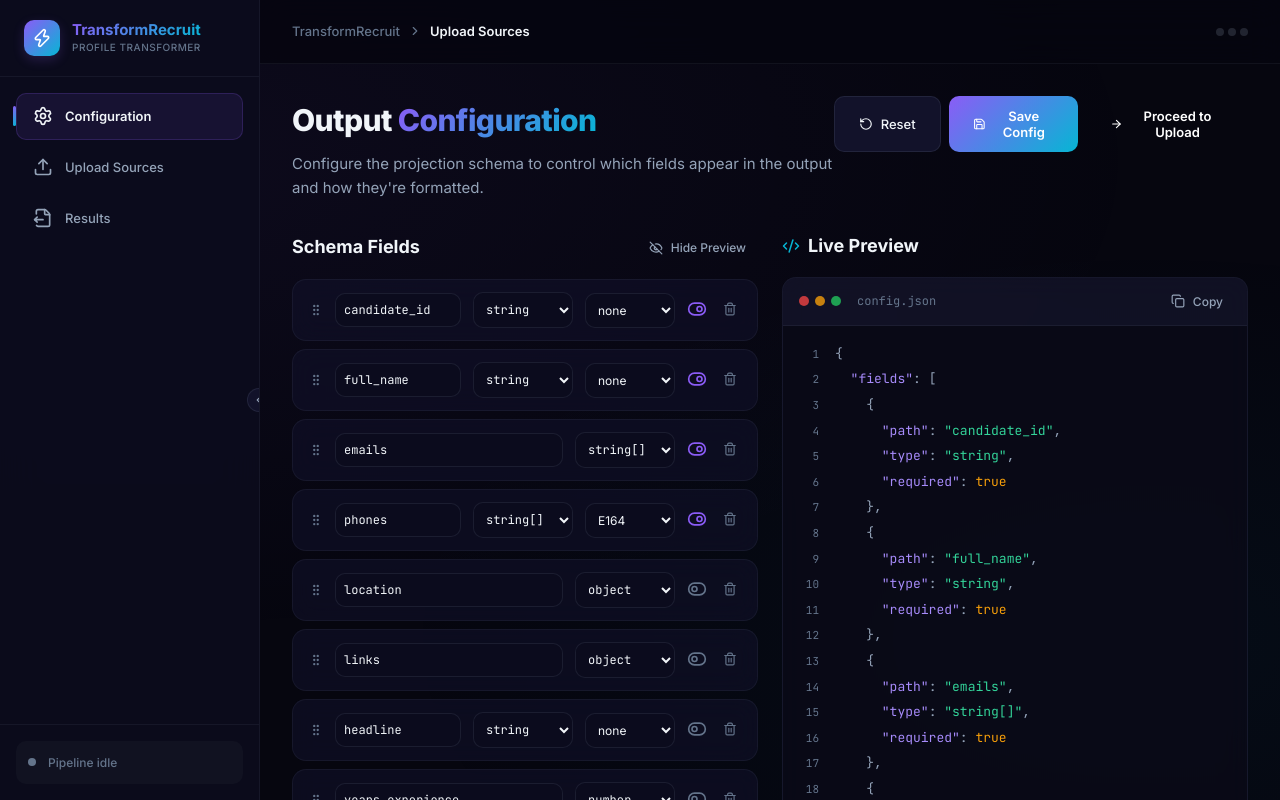
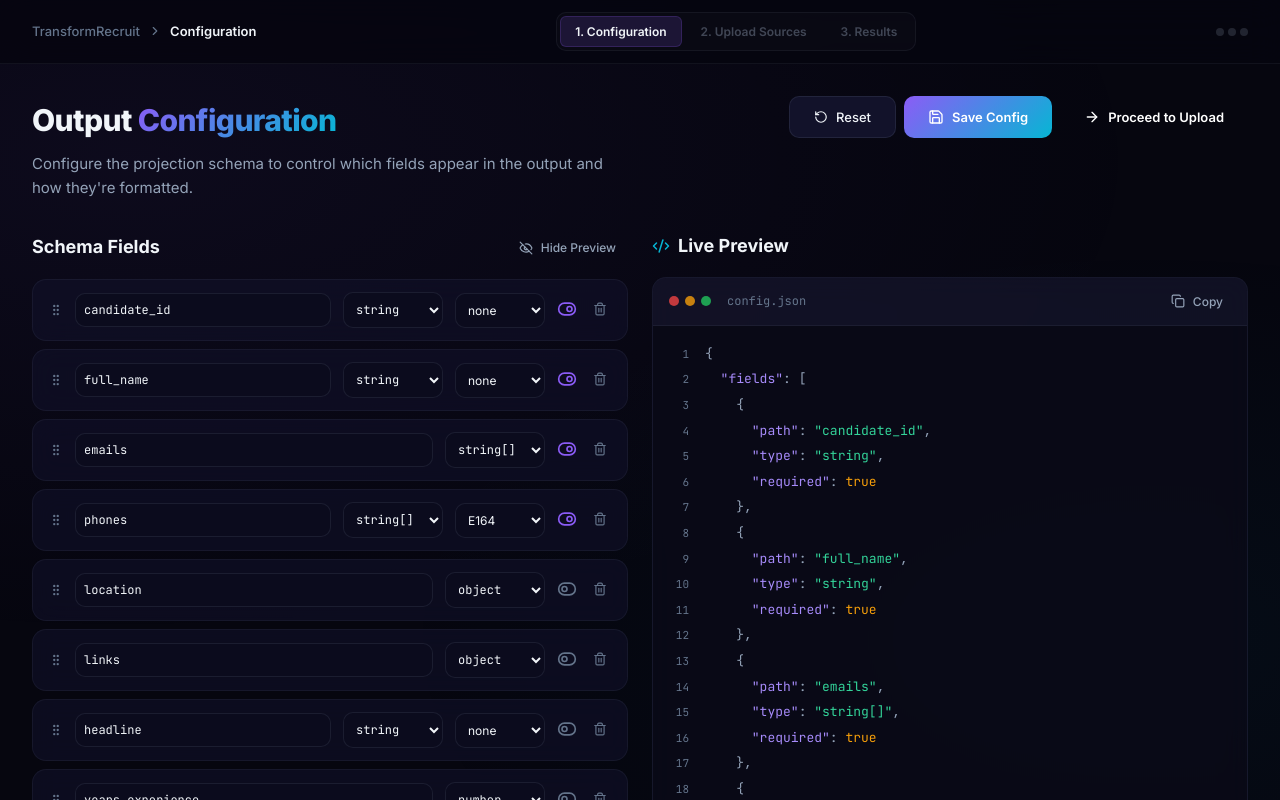
Before and after one commit to Nandhu270/MultiSource-Data-Transformer, a React (Vite) app: page / in a window 1280 px wide. Shown: the top 800 px of the page. Built offline with nearby package versions, Linux system fonts and the light colour scheme.

Commit message:
Updated the Loading and Process

```diff
--- a/src/App.jsx
+++ b/src/App.jsx
@@ -1,7 +1,5 @@
-import { useState } from 'react';
 import { BrowserRouter as Router, Routes, Route } from 'react-router-dom';
 import { PipelineProvider } from './context/PipelineContext';
-import Sidebar from './components/layout/Sidebar';
 import Header from './components/layout/Header';
 import UploadSources from './pages/UploadSources';
 import Results from './pages/Results';
@@ -9,19 +7,11 @@
 import './App.css';
 
 function App() {
-  const [sidebarCollapsed, setSidebarCollapsed] = useState(false);
-
   return (
     <Router>
       <PipelineProvider>
         <div className="app-layout">
-          <Sidebar
-            collapsed={sidebarCollapsed}
-            onToggle={() => setSidebarCollapsed(!sidebarCollapsed)}
-          />
-          <div
-            className={`main-content ${sidebarCollapsed ? 'sidebar-collapsed' : ''}`}
-          >
+          <div className="main-content">
             <Header />
             <div className="page-content">
               <Routes>
--- a/src/components/layout/Header.jsx
+++ b/src/components/layout/Header.jsx
@@ -1,11 +1,11 @@
-import { useLocation } from 'react-router-dom';
+import { useLocation, NavLink } from 'react-router-dom';
 import { ChevronRight, Activity } from 'lucide-react';
 import { usePipeline } from '../../context/PipelineContext';
 
 const pageNames = {
-  '/': 'Upload Sources',
+  '/': 'Configuration',
+  '/upload': 'Upload Sources',
   '/results': 'Pipeline Results',
-  '/config': 'Configuration',
 };
 
 export default function Header() {
@@ -17,9 +17,8 @@
     <header style={{
       position: 'fixed',
       top: 0,
-      right: 0,
-      left: 'inherit',
-      width: 'calc(100% - var(--sidebar-width))',
+      left: 0,
+      width: '100%',
       height: 'var(--header-height)',
       background: 'rgba(6, 6, 15, 0.8)',
       backdropFilter: 'blur(16px)',
@@ -29,7 +28,6 @@
       justifyContent: 'space-between',
       padding: '0 var(--space-8)',
       zIndex: 50,
-      transition: 'width 0.25s ease',
     }}>
       {/* Breadcrumb */}
       <div style={{
@@ -52,6 +50,60 @@
         }}>
           {pageName}
         </span>
+      </div>
+
+      {/* Navigation Tabs */}
+      <div style={{
+        display: 'flex',
+        alignItems: 'center',
+        gap: 'var(--space-1)',
+        background: 'rgba(255, 255, 255, 0.02)',
+        padding: '3px',
+        borderRadius: 'var(--radius-md)',
+        border: '1px solid var(--border-subtle)',
+      }}>
+        {[
+          { path: '/', label: '1. Configuration' },
+          { path: '/upload', label: '2. Upload Sources' },
+          { path: '/results', label: '3. Results' },
+        ].map(tab => {
+          const isActive = location.pathname === tab.path;
+
+          let isEnabled = true;
+          if (tab.path === '/upload') {
+            isEnabled = state.configSaved || location.pathname === '/upload' || state.pipeline.status === 'completed';
+          } else if (tab.path === '/results') {
+            isEnabled = state.pipeline.status === 'completed';
+          }
+
+          return (
+            <NavLink
+              key={tab.path}
+              to={isEnabled ? tab.path : '#'}
+              onClick={(e) => {
+                if (!isEnabled) {
+                  e.preventDefault();
+                }
+              }}
+              style={{
+                fontSize: 'var(--text-xs)',
+                fontWeight: 600,
+                color: isActive ? 'var(--text-primary)' : 'var(--text-secondary)',
+                background: isActive ? 'rgba(139, 92, 246, 0.15)' : 'transparent',
+                border: '1px solid ' + (isActive ? 'rgba(139, 92, 246, 0.2)' : 'transparent'),
+                padding: '5px 14px',
+                borderRadius: 'var(--radius-sm)',
+                textDecoration: 'none',
+                transition: 'all 0.2s ease',
+                opacity: isEnabled ? 1 : 0.4,
+                cursor: isEnabled ? 'pointer' : 'not-allowed',
+                pointerEvents: isEnabled ? 'auto' : 'none',
+              }}
+            >
+              {tab.label}
+            </NavLink>
+          );
+        })}
       </div>
 
       {/* Right side */}
--- a/src/context/PipelineContext.jsx
+++ b/src/context/PipelineContext.jsx
@@ -122,7 +122,8 @@
   },
   // Config
   activeConfig: 'full',
-  customConfig: configPresets.full.config
+  customConfig: configPresets.full.config,
+  configSaved: false
 };
 
 function pipelineReducer(state, action) {
@@ -159,7 +160,8 @@
     case 'SAVE_CUSTOM_CONFIG':
       return {
         ...state,
-        customConfig: action.payload
+        customConfig: action.payload,
+        configSaved: true
       };
     case 'CLEAR_SOURCE':
       if (action.payload === 'resumeFolder') {
--- a/src/index.css
+++ b/src/index.css
@@ -230,15 +230,11 @@
 
 .main-content {
   flex: 1;
-  margin-left: var(--sidebar-width);
+  margin-left: 0;
   display: flex;
   flex-direction: column;
   min-height: 100vh;
   transition: margin-left var(--transition-base);
-}
-
-.main-content.sidebar-collapsed {
-  margin-left: var(--sidebar-collapsed);
 }
 
 .page-content {
@@ -447,7 +443,7 @@
 /* ─── Responsive ────────────────────────────────────────────────────────────── */
 @media (max-width: 1024px) {
   .main-content {
-    margin-left: var(--sidebar-collapsed);
+    margin-left: 0;
   }
   .page-content {
     padding: var(--space-6);
--- a/src/pages/UploadSources.jsx
+++ b/src/pages/UploadSources.jsx
@@ -1,10 +1,11 @@
-import { useState, useRef } from 'react';
-import { motion } from 'framer-motion';
+import { useState, useRef, useEffect } from 'react';
+import { motion, AnimatePresence } from 'framer-motion';
 import { useNavigate } from 'react-router-dom';
 import {
-  FileSpreadsheet, FileText, Play, FolderOpen,
-  ArrowRight, Loader2, CheckCircle2, Upload,
-  File, X, FolderUp, Link2
+  Upload, FileText, CheckCircle2, AlertCircle,
+  FolderOpen, FolderUp, Link2, X, Play, ArrowRight,
+  Loader2, Cpu, Database, GitBranch, Activity, Settings,
+  FileSpreadsheet, File
 } from 'lucide-react';
 import { usePipeline } from '../context/PipelineContext';
 import { pipelineStages } from '../data/mockData';
@@ -17,6 +18,8 @@
   const folderInputRef = useRef(null);
   const recruiterCsvRef = useRef(null);
   const githubCsvRef = useRef(null);
+
+  const [pipelineResult, setPipelineResult] = useState(null);
 
   // ─── 1. Resume Folder Upload ─────────────────────────────────────────
   const handleFolderUpload = (e) => {
@@ -59,6 +62,7 @@
 
   const handleRunPipeline = async () => {
     dispatch({ type: 'START_PIPELINE' });
+    setPipelineResult(null);
     const startTime = Date.now();
 
     try {
@@ -95,17 +99,14 @@
       const result = await response.json();
       const duration = ((Date.now() - startTime) / 1000).toFixed(1);
 
-      dispatch({
-        type: 'COMPLETE_PIPELINE_LIVE',
-        payload: {
-          candidates: result.candidates,
-          completeCandidates: result.complete_candidates,
-          conflicts: result.conflicts,
-          duration
-        }
+      // Store result locally to trigger the success animation on the loading screen
+      setPipelineResult({
+        candidates: result.candidates,
+        completeCandidates: result.complete_candidates,
+        conflicts: result.conflicts,
+        duration
       });
 
-      navigate('/results');
     } catch (err) {
       dispatch({ type: 'RESET_PIPELINE' });
       alert(`Error running pipeline: ${err.message}`);
@@ -123,6 +124,23 @@
     sources.githubCsv.status === 'uploaded',
     sources.resumeFolder.status === 'uploaded',
   ].filter(Boolean).length;
+
+  if (state.pipeline.status === 'running') {
+    return (
+      <PipelineProcessing
+        sources={sources}
+        pipelineResult={pipelineResult}
+        onAnimationComplete={(payload) => {
+          dispatch({
+            type: 'COMPLETE_PIPELINE_LIVE',
+            payload
+          });
+          navigate('/results');
+          setPipelineResult(null);
+        }}
+      />
+    );
+  }
 
   return (
     <div style={{ display: 'flex', flexDirection: 'column', gap: 'var(--space-8)' }}>
@@ -282,3 +300,117 @@
     </div>
   );
 }
+
+// ─── Simple Pipeline Processing View ──────────────────────────────────────────
+
+const stages = [
+  { title: 'Initializing Data', desc: 'Reading recruiter and GitHub CSV files...' },
+  { title: 'Loading Resumes', desc: 'Loading candidate resumes from folder...' },
+  { title: 'Extracting Skills', desc: 'Extracting skills and timelines using LLM parser...' },
+  { title: 'Fetching GitHub Data', desc: 'Scanning and downloading repository statistics...' },
+  { title: 'Aligning Profiles', desc: 'Running fuzzy match and resolving merge conflicts...' },
+  { title: 'Calculating Scores', desc: 'Computing Jaccard similarity and tech weights...' },
+  { title: 'Projecting Schema', desc: 'Formatting output profiles to your custom configuration...' },
+];
+
+function PipelineProcessing({ sources, pipelineResult, onAnimationComplete }) {
+  const [progress, setProgress] = useState(0);
+
+  // Derive stage index from progress percentage
+  const stageIndex = Math.min(6, Math.floor((progress / 100) * 7));
+  const currentStage = stages[stageIndex];
+
+  // Progress Bar Loop
+  useEffect(() => {
+    let animId;
+    const updateProgress = () => {
+      setProgress((prev) => {
+        if (pipelineResult) {
+          // If backend has completed, accelerate to 100%
+          if (prev >= 100) {
+            cancelAnimationFrame(animId);
+            return 100;
+          }
+          return Math.min(100, prev + 3);
+        } else {
+          // Asymptotic rise towards 95%
+          if (prev >= 95) {
+            return 95;
+          }
+          return prev + (95 - prev) * 0.02;
+        }
+      });
+      animId = requestAnimationFrame(updateProgress);
+    };
+    animId = requestAnimationFrame(updateProgress);
+    return () => cancelAnimationFrame(animId);
+  }, [pipelineResult]);
+
+  // Trigger completion callback when progress hits 100
+  useEffect(() => {
+    if (progress >= 100 && pipelineResult) {
+      const timeout = setTimeout(() => {
+        onAnimationComplete(pipelineResult);
+      }, 800);
+      return () => clearTimeout(timeout);
+    }
+  }, [progress, pipelineResult, onAnimationComplete]);
+
+  return (
+    <div style={{
+      display: 'flex',
+      flexDirection: 'column',
+      alignItems: 'center',
+      justifyContent: 'center',
+      minHeight: '60vh',
+      gap: 'var(--space-6)',
+      textAlign: 'center',
+    }}>
+      {/* Centered minimalist card */}
+      <div className="glass-card-static" style={{
+        width: '100%',
+        maxWidth: '400px',
+        padding: 'var(--space-8)',
+        display: 'flex',
+        flexDirection: 'column',
+        alignItems: 'center',
+        gap: 'var(--space-5)',
+      }}>
+        {/* Simple elegant spinner */}
+        <div style={{
+          width: '56px',
+          height: '56px',
+          borderRadius: '50%',
+          border: '3px solid rgba(139, 92, 246, 0.1)',
+          borderTopColor: 'var(--accent-purple)',
+          animation: 'spin 1s linear infinite',
+        }} />
+
+        {/* Status text */}
+        <div>
+          <h2 style={{ fontSize: 'var(--text-base)', fontWeight: 700, color: 'var(--text-primary)', marginBottom: '4px' }}>
+            {progress >= 100 ? 'Processing Complete' : 'Processing Profiles...'}
+          </h2>
+          <p style={{ fontSize: 'var(--text-xs)', color: 'var(--text-muted)' }}>
+            {progress >= 100 ? 'Redirecting to results...' : `Stage ${stageIndex + 1}/7: ${currentStage.title}`}
+          </p>
+        </div>
+
+        {/* Simple Progress Bar */}
+        <div style={{ width: '100%' }}>
+          <div style={{ width: '100%', height: '4px', background: 'rgba(148, 163, 184, 0.1)', borderRadius: '2px', overflow: 'hidden', marginBottom: '6px' }}>
+            <div style={{
+              width: `${progress}%`,
+              height: '100%',
+              background: 'var(--gradient-primary)',
+              transition: 'width 0.1s ease-out',
+            }} />
+          </div>
+          <div style={{ fontSize: '10px', fontWeight: 600, color: 'var(--text-muted)', fontFamily: 'var(--font-mono)' }}>
+            {Math.round(progress)}%
+          </div>
+        </div>
+      </div>
+    </div>
+  );
+}
```
